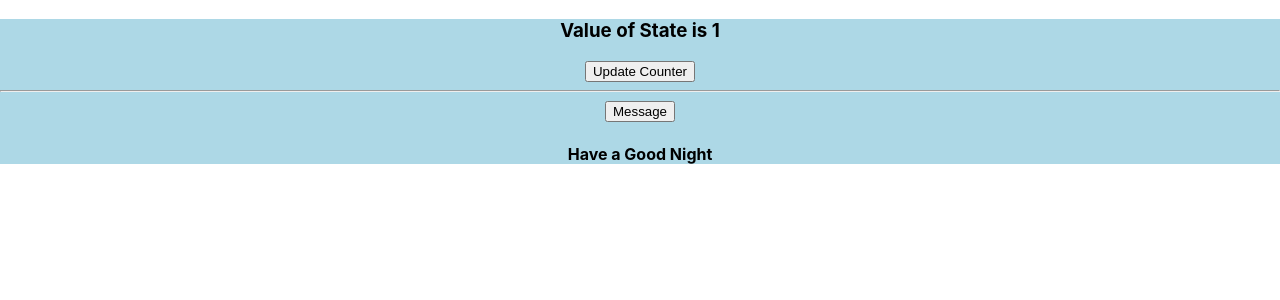
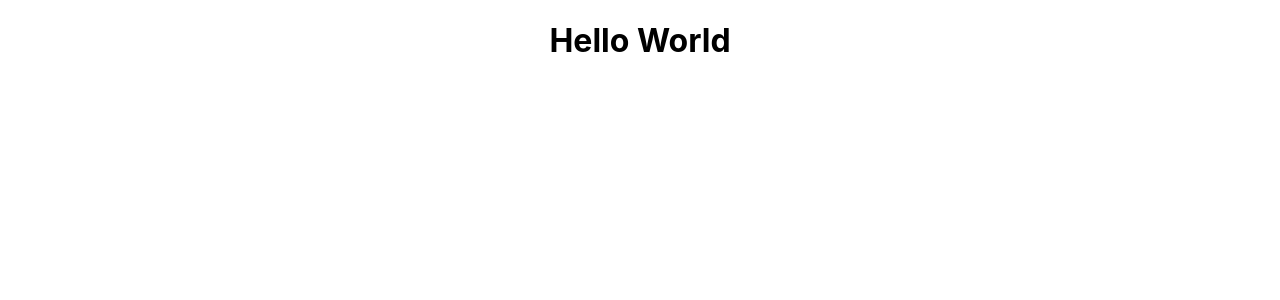
Before and after one commit to Syed-Talha-Hussain/Bootcamp-React-Practice_App, a React (Create React App) app: page / in a window 1280 px wide. Shown: the top 300 px of the page. Built offline with nearby package versions, Linux system fonts and the light colour scheme.

Commit message:
update in main.yml

```diff
--- a/src/App.js
+++ b/src/App.js
@@ -1,11 +1,12 @@
 import React from 'react';
 import './App.css';
 // import Dinner from './dinner';
-import State from './state';
+// import State from './state';
 
 function App() {
   return (
     <div className="container">
+      <h1>Hello World</h1>
 
       {/* <Dinner dishName="Mutton" sweetName="Vanilla"/>
       <hr />
@@ -13,7 +14,8 @@ function App() {
       <hr />
       <Dinner dishName="Chicken" sweetName="Crunch"/>
       <hr /> */}
-      <State />
+      {/* <State /> */}
+
 
     </div>
   );
```
